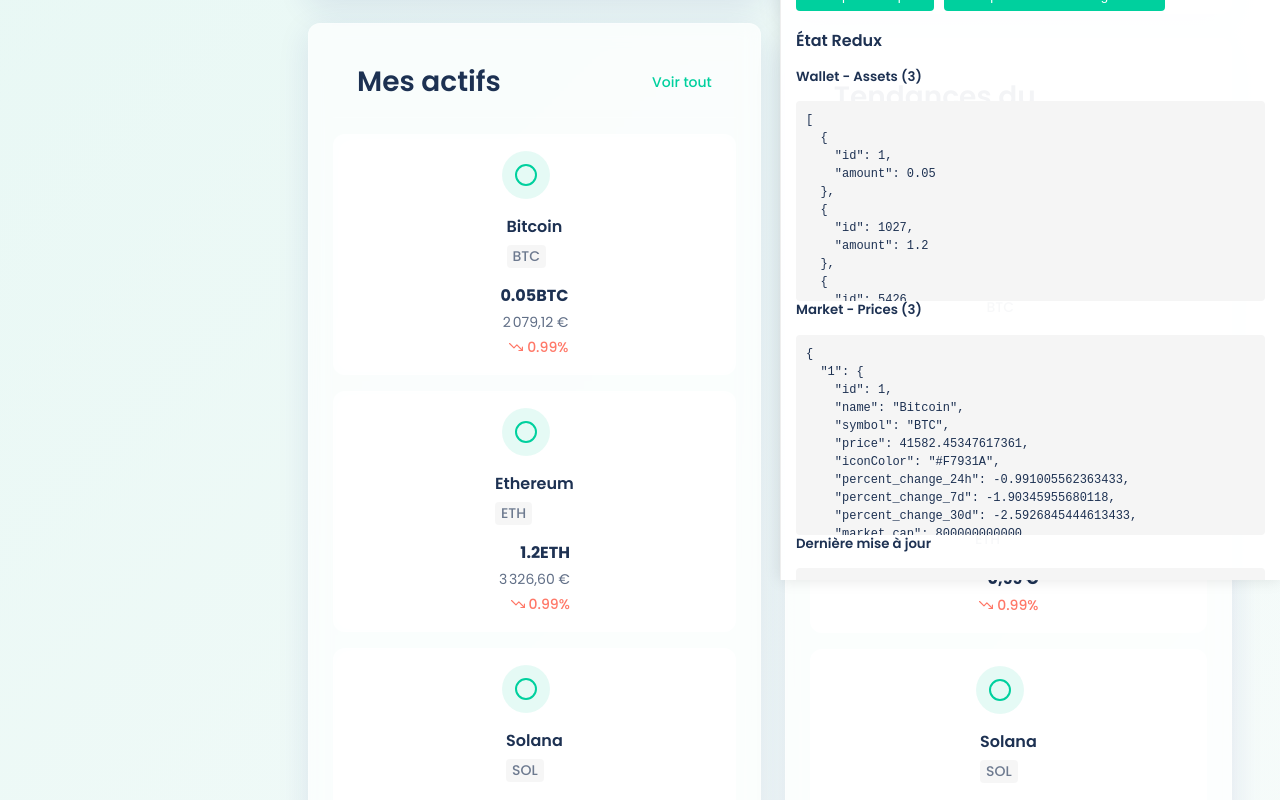
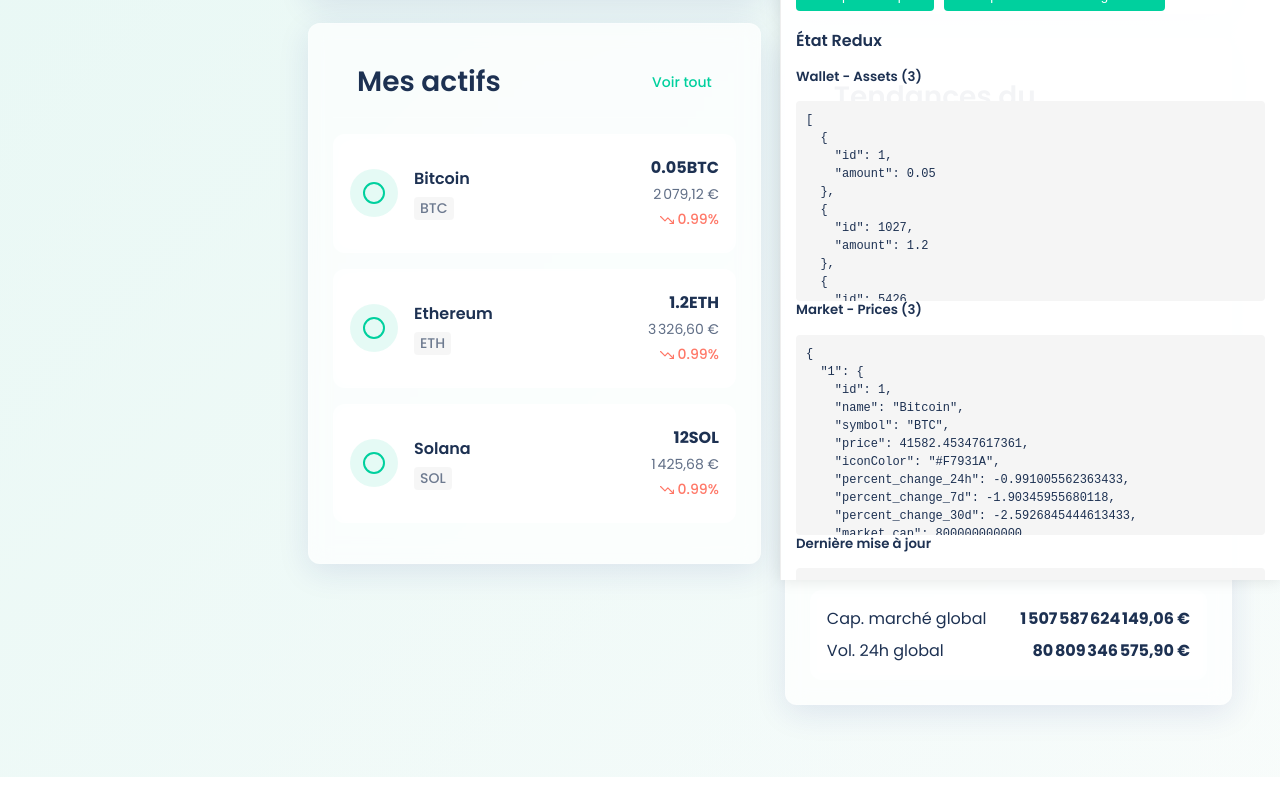
Before and after one commit to DucSonNguyen1987/crypto-science_front, a React (Vite) app: page / in a window 1280 px wide. Shown: the part 940-1740 px from the top of the page. After the commit the page ends 1717 px from the top, so only its background shows below. Built offline with nearby package versions, Linux system fonts and the light colour scheme.

Commit message:
deploy fix

```diff
--- a/src/styles/Dashboard.css
+++ b/src/styles/Dashboard.css
@@ -163,6 +163,7 @@
   display: flex;
   flex-direction: row;
   align-items: center;
+  justify-items: center;
   padding: var(--spacing-md);
   background-color: rgba(255, 255, 255, 0.5);
   border-radius: var(--border-radius-md);
--- a/src/styles/main.css
+++ b/src/styles/main.css
@@ -920,6 +920,7 @@
   padding: var(--spacing-md);
   margin-bottom: var(--spacing-md);
   display: flex;
+  flex-direction: row;
   align-items: center;
   backdrop-filter: blur(10px);
   transition: var(--transition-fast);
```
